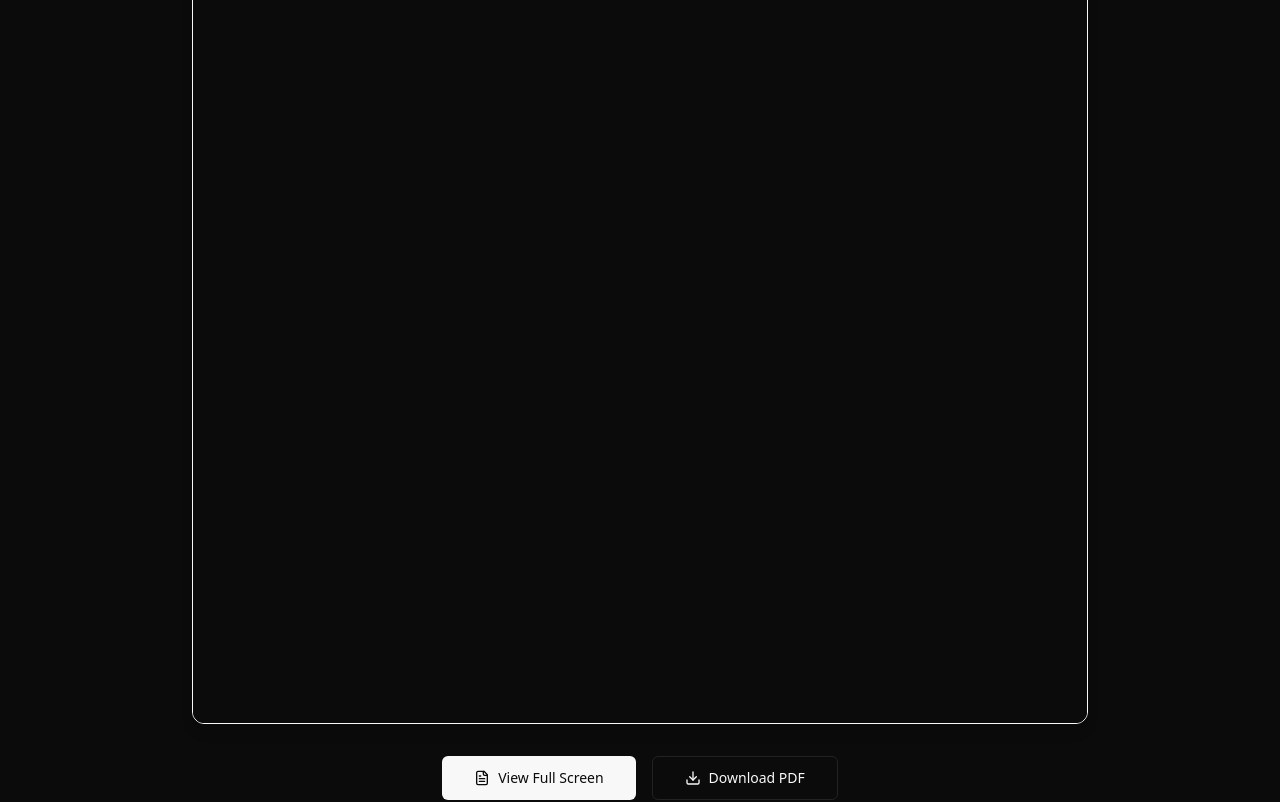
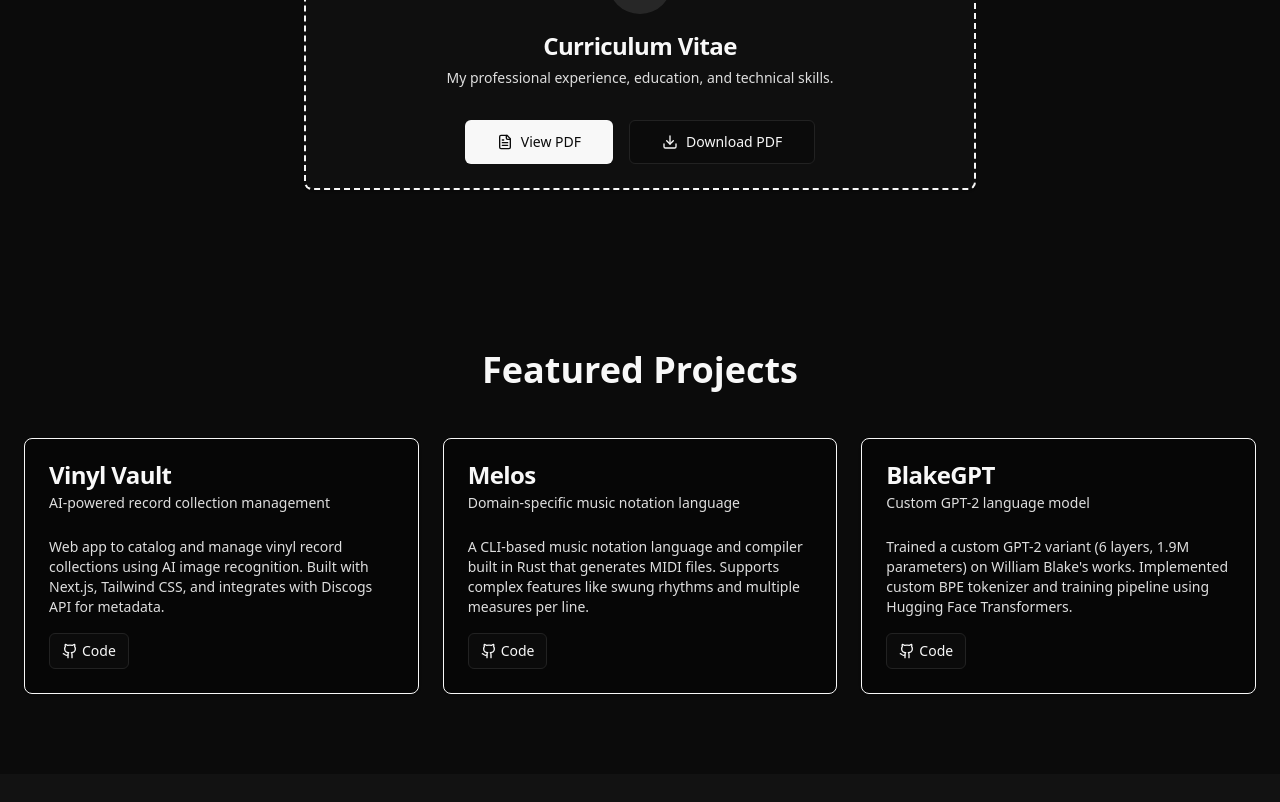
Before and after one commit to Ardrual/aaron_dev, a Next.js app: page / in a window 1280 px wide. Shown: the part 1360-2162 px from the top of the page. Built offline with nearby package versions, Linux system fonts and the light colour scheme.

Commit message:
changed resume display

```diff
--- a/src/app/page.tsx
+++ b/src/app/page.tsx
@@ -56,29 +56,32 @@
       <section id="resume" className="py-20 px-6">
         <div className="container mx-auto max-w-4xl">
           <h2 className="text-4xl font-bold mb-12 text-center">Resume</h2>
-          <div className="flex flex-col items-center gap-8">
-            <div className="w-full h-[600px] md:h-[800px] bg-muted rounded-xl overflow-hidden border shadow-lg group relative">
-              <iframe
-                src="/resume.pdf#toolbar=0&navpanes=0&scrollbar=0"
-                className="w-full h-full border-0"
-                title="Aaron Potter Resume"
-              />
-              <div className="absolute inset-0 bg-black/0 group-hover:bg-black/5 transition-colors pointer-events-none" />
+          <div className="flex flex-col items-center">
+            <Card className="w-full max-w-2xl border-dashed border-2 bg-muted/30">
+              <CardHeader className="text-center pb-2">
+                <div className="w-16 h-16 bg-primary/10 rounded-full flex items-center justify-center mx-auto mb-4">
+                  <FileText className="w-8 h-8 text-primary" />
                 </div>
-            <div className="flex flex-wrap gap-4 justify-center">
-              <Button size="lg" asChild>
-                <a href="/resume.pdf" target="_blank" className="flex items-center gap-2">
+                <CardTitle className="text-2xl">Curriculum Vitae</CardTitle>
+                <CardDescription>
+                  My professional experience, education, and technical skills.
+                </CardDescription>
+              </CardHeader>
+              <CardContent className="flex flex-wrap gap-4 justify-center pt-6">
+                <Button size="lg" className="w-full sm:w-auto" asChild>
+                  <a href="/resume.pdf" target="_blank" rel="noopener noreferrer" className="flex items-center gap-2">
                     <FileText className="w-5 h-5" />
-                  View Full Screen
+                    View PDF
                   </a>
                 </Button>
-              <Button size="lg" variant="outline" asChild>
+                <Button size="lg" variant="outline" className="w-full sm:w-auto" asChild>
                   <a href="/resume.pdf" download className="flex items-center gap-2">
                     <Download className="w-5 h-5" />
                     Download PDF
                   </a>
                 </Button>
-            </div>
+              </CardContent>
+            </Card>
           </div>
         </div>
       </section>
```
Lines whose indentation alone changed are shown as unchanged.
